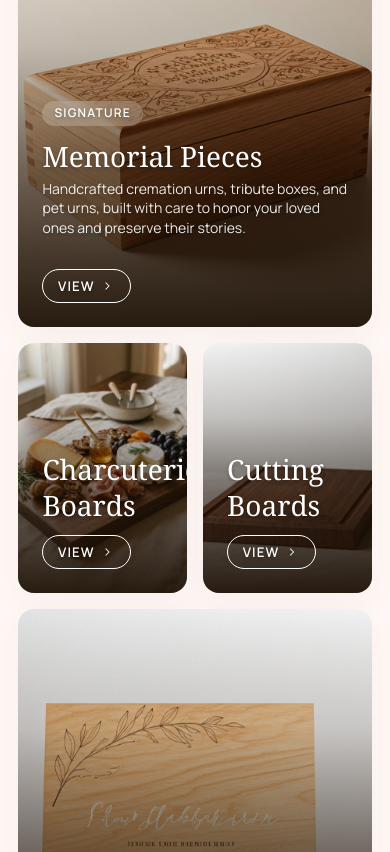
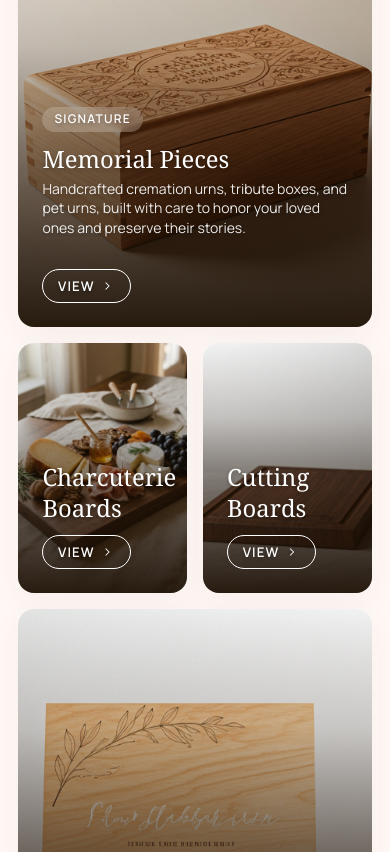
Before and after one commit to bhcustom/bh-custom-woodworks, a Next.js app: page / in a window 390 px wide. Shown: the part 1180-2032 px from the top of the page. Built offline with nearby package versions, Linux system fonts and the light colour scheme.

Commit message:
style: scale down collection card titles by 15% on mobile view to prevent cutoff

```diff
--- a/src/app/globals.css
+++ b/src/app/globals.css
@@ -693,9 +693,9 @@ header.navbar.scrolled .navbar-logo-icon {
   border-radius: var(--rounded-lg);
 }
 
-/* Ensure text fits on small 2-column mobile cards */
+/* Ensure text fits on small 2-column mobile cards by scaling down by 15% (from 1.75rem to 1.4875rem) */
 .showcase-card h3 {
-  font-size: 1.75rem; /* Unified to match the elegant memorial pieces title size */
+  font-size: 1.4875rem;
 }
 
 .showcase-card p {
@@ -729,6 +729,10 @@ header.navbar.scrolled .navbar-logo-icon {
   .showcase-card {
     border-radius: var(--rounded-xl);
     padding: var(--stack-md);
+  }
+
+  .showcase-card h3 {
+    font-size: 1.75rem;
   }
 
   /* Reset mobile spans and apply desktop bento spans */
```
